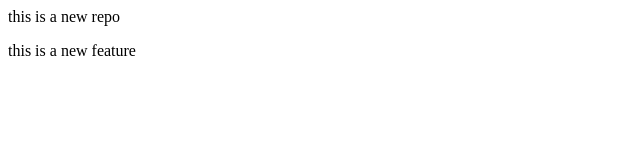
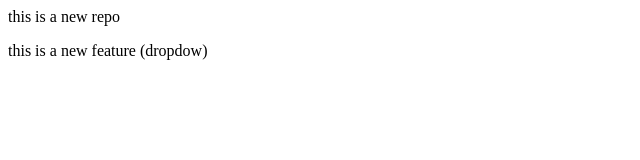
Before and after one commit to Sukh-006/localrepo, a plain HTML site: page index.html in a window 1280 px wide. Shown: the full height of the page, 0-640 px from the left. Drawn offline with Linux system fonts and the light colour scheme.

```diff
--- a/index.html
+++ b/index.html
@@ -1,2 +1,2 @@
 <p>this is a new repo</p>
-<p>this is a new feature</p>
+<p>this is a new feature (dropdow)</p>
```
